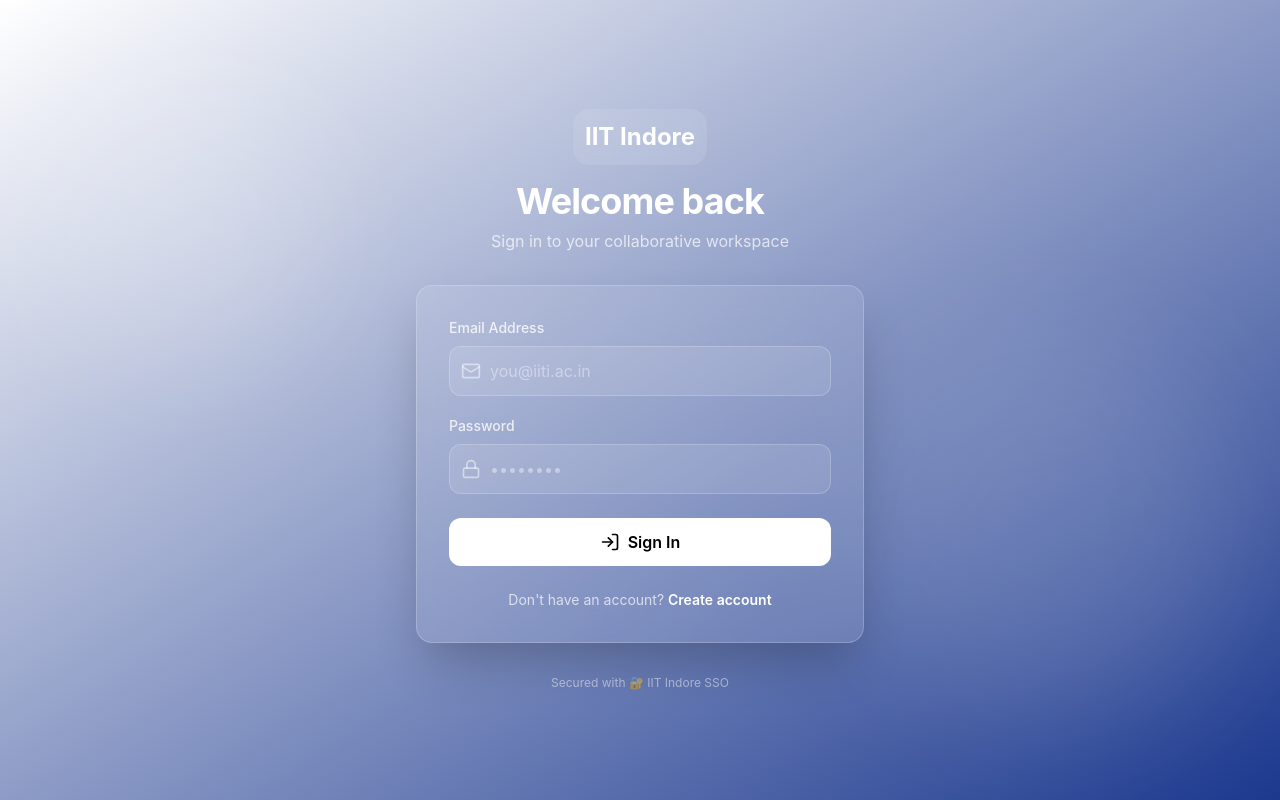
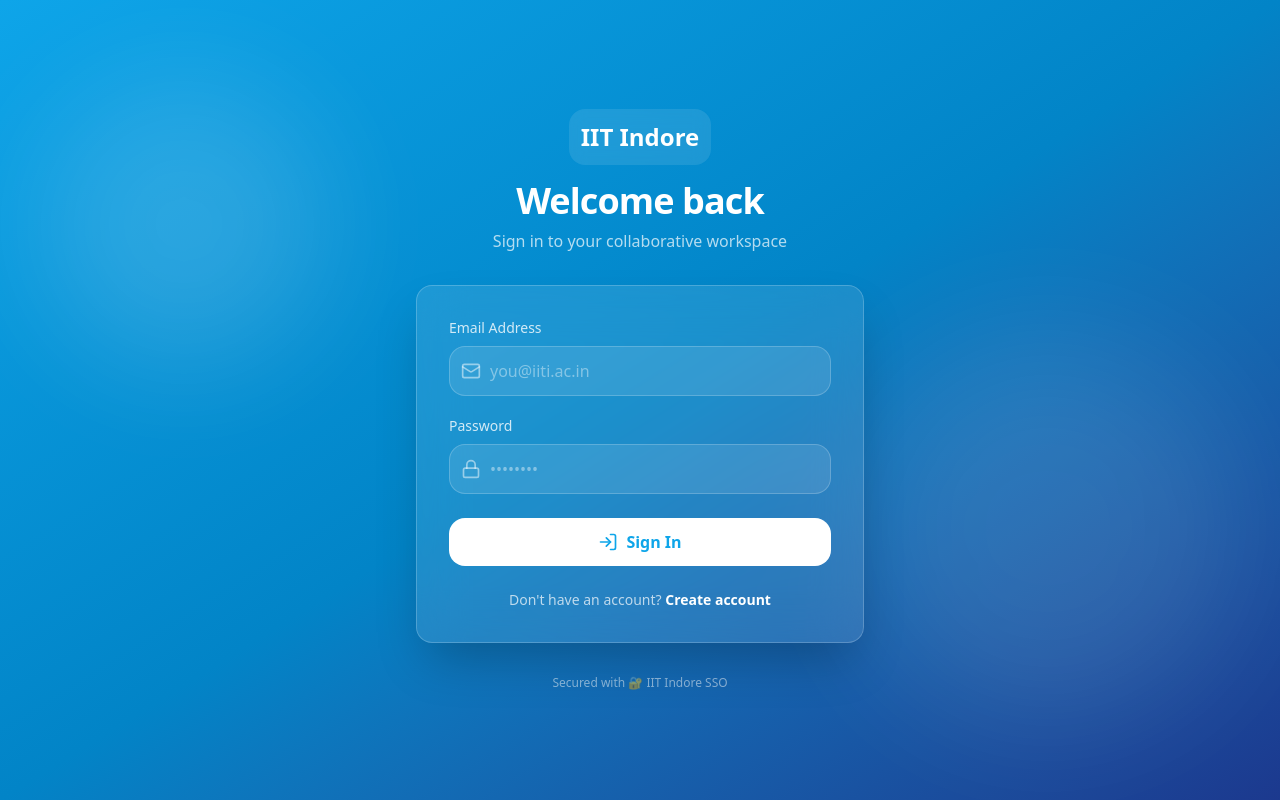
Before and after one commit to AshuNewatia/SoC, a React (Vite) app in the folder frontend/: page /login in a window 1280 px wide. Built offline with nearby package versions, Linux system fonts and the light colour scheme.

Commit message:
tailwind fix

```diff
--- a/frontend/src/index.css
+++ b/frontend/src/index.css
@@ -1,5 +1,20 @@
 @import "tailwindcss";
 
+@theme {
+  --color-bg-light: #F8FAFC;
+  --color-surface: #FFFFFF;
+  --color-primary: #0EA5E9;
+  --color-primary-hover: #0284C7;
+  --color-text-primary: #0F172A;
+  --color-text-secondary: #475569;
+  --color-border-light: #E2E8F0;
+  --color-success: #10B981;
+
+  --font-family-sans: Inter, system-ui, sans-serif;
+  --radius-xl: 1rem;
+}
+
+/* Keyframes and custom animations go outside @theme */
 @keyframes float {
   0% { transform: translate(0, 0); }
   50% { transform: translate(20px, -20px); }
--- a/frontend/tailwind.config.js
+++ b/frontend/tailwind.config.js
@@ -1,28 +1,17 @@
-/** @type {import('tailwindcss').Config} */
+// tailwind.config.js
 export default {
-  content: [
-    "./index.html",
-    "./src/**/*.{js,ts,jsx,tsx}",
-  ],
   theme: {
     extend: {
       colors: {
+        primary: '#0EA5E9',
+        'primary-hover': '#0284C7',
         'bg-light': '#F8FAFC',
-        'surface': '#FFFFFF',
-        'primary': '#0EA5E9',
-        'primary-hover': '#0284C7',
+        surface: '#FFFFFF',
         'text-primary': '#0F172A',
         'text-secondary': '#475569',
         'border-light': '#E2E8F0',
-        'success': '#10B981',
-      },
-      fontFamily: {
-        'sans': ['Inter', 'system-ui', 'sans-serif'], // modern font
-      },
-      borderRadius: {
-        'xl': '1rem', // for cards
+        success: '#10B981',
       }
-    },
-  },
-  plugins: [],
+    }
+  }
 }
```
Also changed, not shown: frontend/package.json (+3 -4 lines), 1 other file (tests, documents, lock files or other folders).
